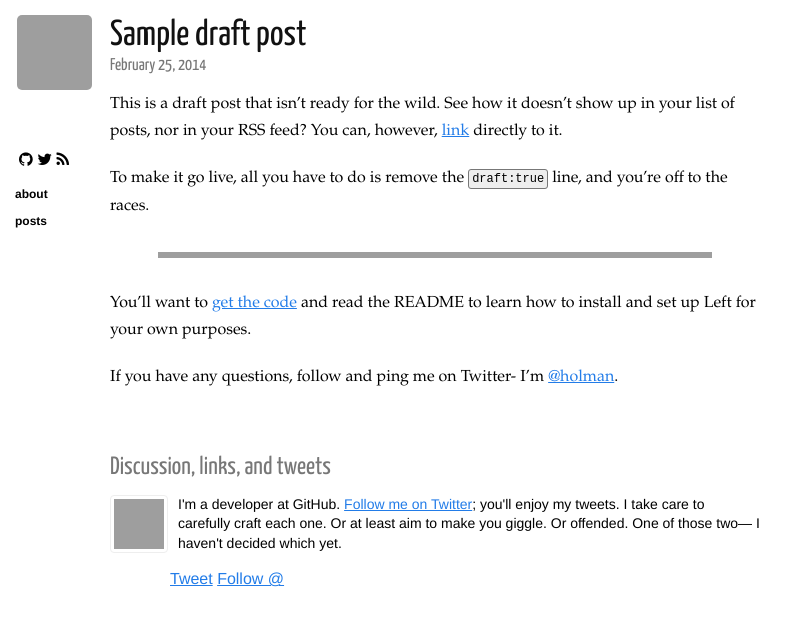
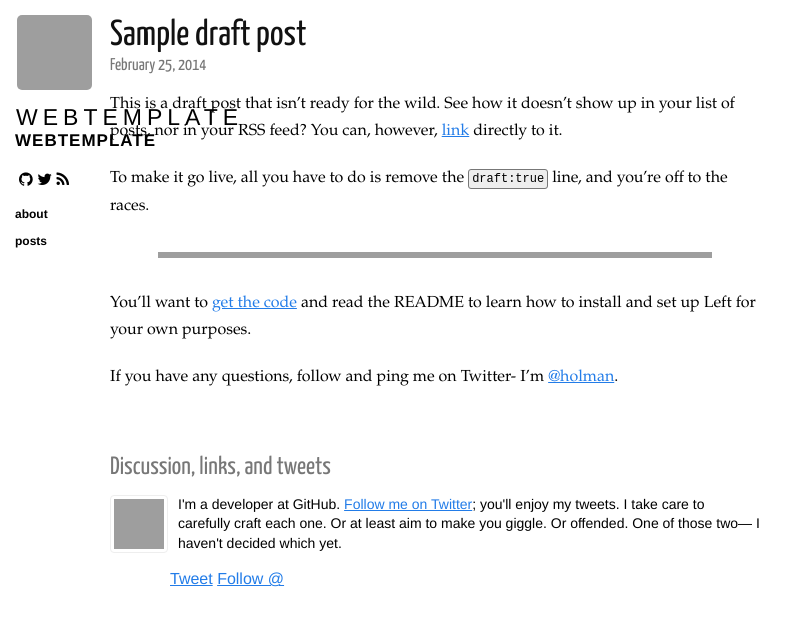
Before and after one commit to pwflint/webTemplate, a Jekyll site: the page built from _posts/2014-02-25-draft.markdown, in a window 1280 px wide. Shown: the top 626 px of the page, without its empty margins (0-807 px from the left). Built offline with Jekyll 4.4.1, drawn with Linux system fonts in a browser that asks for light colours; nearby versions of some CDN libraries; comment, search, counter and statistics services are not loaded; grey boxes are pictures that could not be loaded.

Commit message:
Update _config.yml

```diff
--- a/_config.yml
+++ b/_config.yml
@@ -4,7 +4,7 @@ markdown: kramdown
 gems:
   - jekyll-sitemap
 
-name:
-url:
+name: webTemplate
+url: https://pwflint.github.io/webTemplate
 description:
 twitter:
```
